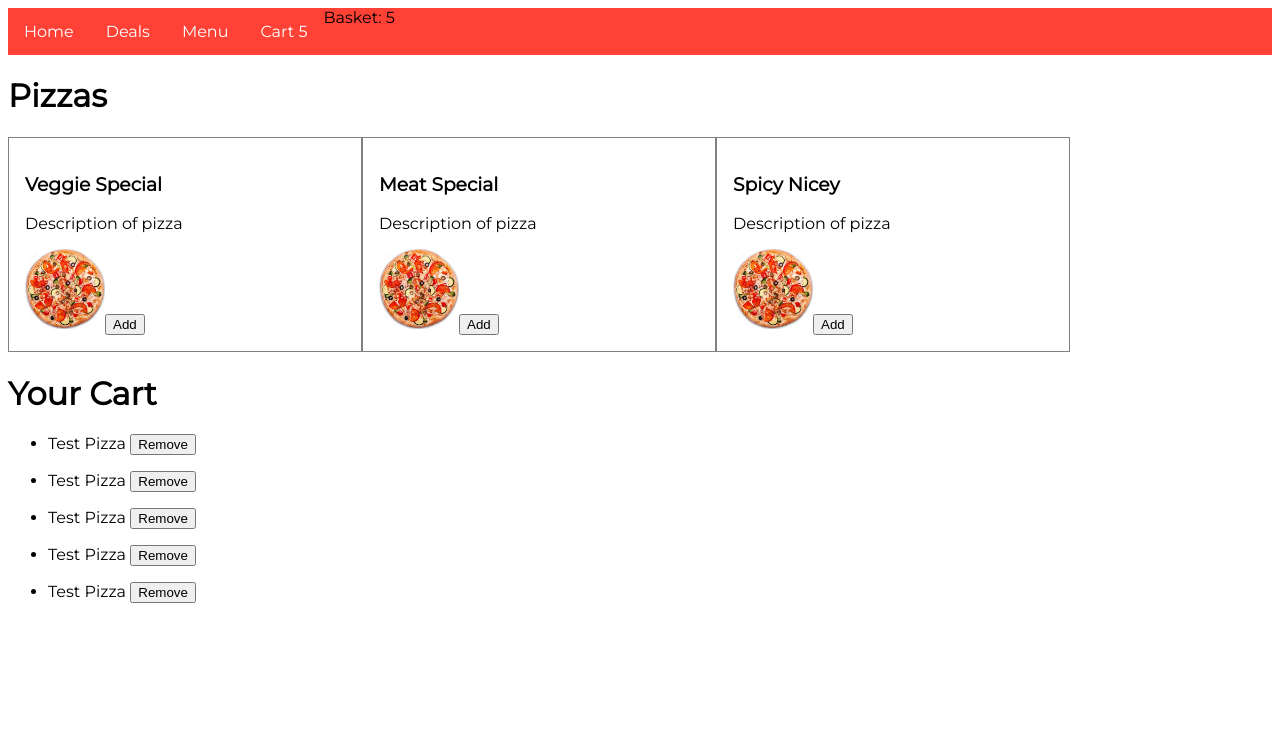
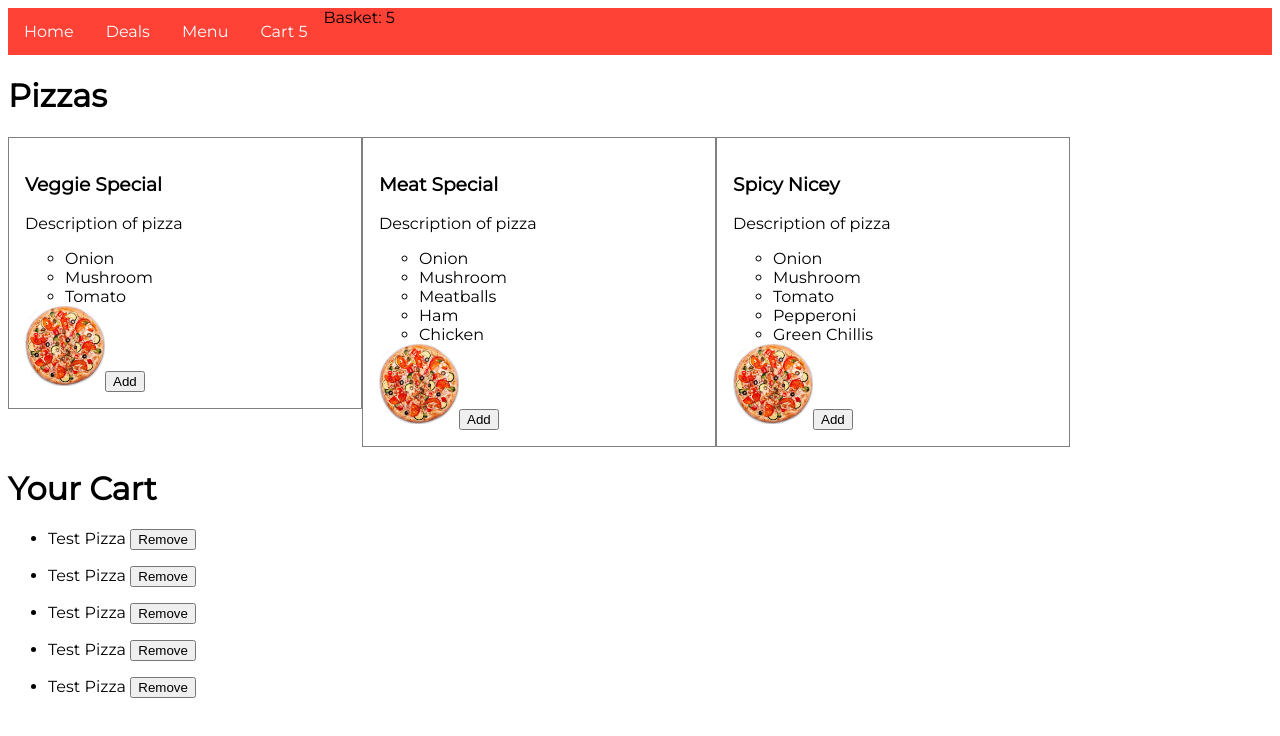
Before and after one commit to samthidny/pizza-shop, an Angular app: page /menu in a window 1280 px wide. Shown: the top 736 px of the page. Built offline with nearby package versions, Linux system fonts and the light colour scheme.

Commit message:
add toppings

```diff
--- a/src/app/menu.service.ts
+++ b/src/app/menu.service.ts
@@ -1,5 +1,7 @@
 import { Injectable } from '@angular/core';
 import { Pizza } from './pizza';
+import { Topping } from './topping';
+import { ToppingsService } from './toppings.service';
 
 @Injectable({
   providedIn: 'root'
@@ -8,10 +10,20 @@ export class MenuService {
 
   pizzas: [Pizza];
 
-  constructor() {
-    this.pizzas = [Pizza.create('Veggie Special')];
-    this.pizzas.push(Pizza.create('Meat Special'));
-    this.pizzas.push(Pizza.create('Spicy Nicey'));
+  constructor(public toppingService: ToppingsService) {
+
+    // These would normally load from an API, hardcoding for test
+    const getToppings = (toppings) => {
+      return toppings.split(',').map((topping) => {
+        console.log('get topping ' + topping.trim());
+        return this.toppingService.getTopping(topping.trim());
+      });
+    };
+
+    this.pizzas = [];
+    this.pizzas.push(Pizza.create('Veggie Special', getToppings('onion, mushroom, tomato')));
+    this.pizzas.push(Pizza.create('Meat Special', getToppings('onion, mushroom, meatballs, ham, chicken')));
+    this.pizzas.push(Pizza.create('Spicy Nicey', getToppings('onion, mushroom, tomato, pepperoni, green chillis')));
   }
 
 }
--- a/src/app/pizza-item.component.html
+++ b/src/app/pizza-item.component.html
@@ -1,4 +1,9 @@
 <h3>{{pizza.name}}</h3>
 <p>Description of pizza</p>
+<ul *ngFor="let topping of pizza.toppings">
+  <li>
+    {{topping.name}}
+  </li>
+</ul>
 <img src="assets/images/pizza.png">
 <button (click)="addItem()">Add</button>
--- a/src/app/pizza.ts
+++ b/src/app/pizza.ts
@@ -1,10 +1,15 @@
+import { Topping } from "./topping";
+
 export class Pizza {
 
   name: string;
+  toppings: Topping[];
 
-  public static create(name: string): Pizza {
+  public static create(name: string, toppings: Topping[]): Pizza {
     const pizza = new Pizza();
     pizza.name = name;
+    pizza.toppings = toppings;
+
     return pizza;
   }
 
--- /dev/null
+++ b/src/app/topping.ts
@@ -0,0 +1,12 @@
+export class Topping {
+
+  id: number;
+  name: string;
+
+  public static create(name: string): Topping {
+    const topping = new Topping();
+    topping.name = name;
+    return topping;
+  }
+
+}
--- /dev/null
+++ b/src/app/toppings.service.ts
@@ -0,0 +1,34 @@
+import { Injectable } from '@angular/core';
+import { Topping } from './topping';
+
+@Injectable({
+  providedIn: 'root'
+})
+export class ToppingsService {
+
+  public toppings: Topping[];
+
+  constructor() {
+    this.toppings = [];
+    this.toppings.push(Topping.create('Tomato'));
+    this.toppings.push(Topping.create('Onion'));
+    this.toppings.push(Topping.create('Mushroom'));
+    this.toppings.push(Topping.create('Green Chillis'));
+    this.toppings.push(Topping.create('Sausage'));
+    this.toppings.push(Topping.create('Chicken'));
+    this.toppings.push(Topping.create('Pepperoni'));
+    this.toppings.push(Topping.create('Ham'));
+    this.toppings.push(Topping.create('Pineapple'));
+    this.toppings.push(Topping.create('Peppers'));
+    this.toppings.push(Topping.create('Sweetcorn'));
+    this.toppings.push(Topping.create('Meatballs'));
+
+  }
+
+  getTopping(name): Topping {
+    return this.toppings.find((topping: Topping) => {
+      const found = (topping.name.toLowerCase() === name);
+      return found;
+    });
+  }
+}
```
Also changed, not shown: 2 other files (tests, documents, lock files or other folders).
